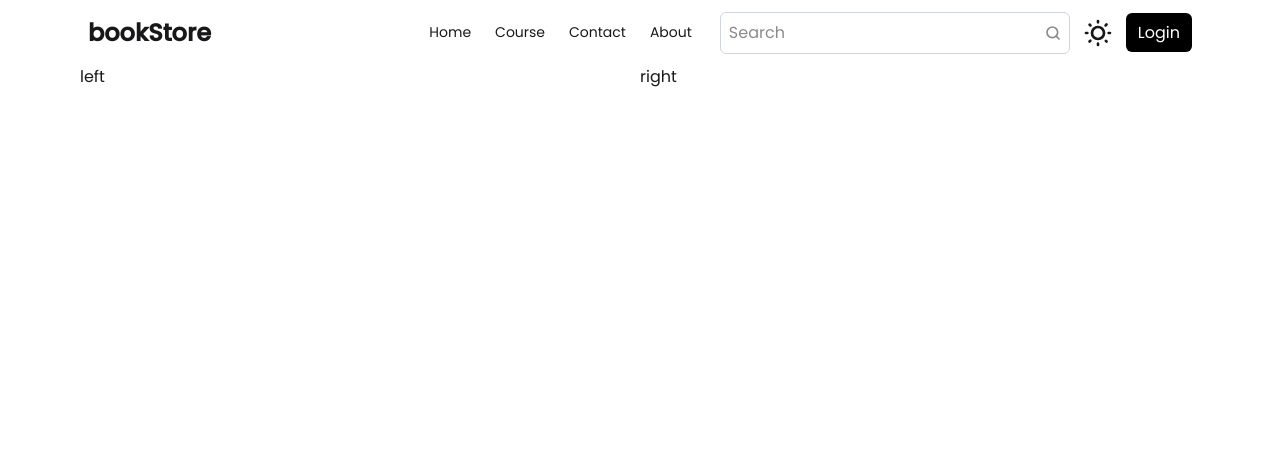
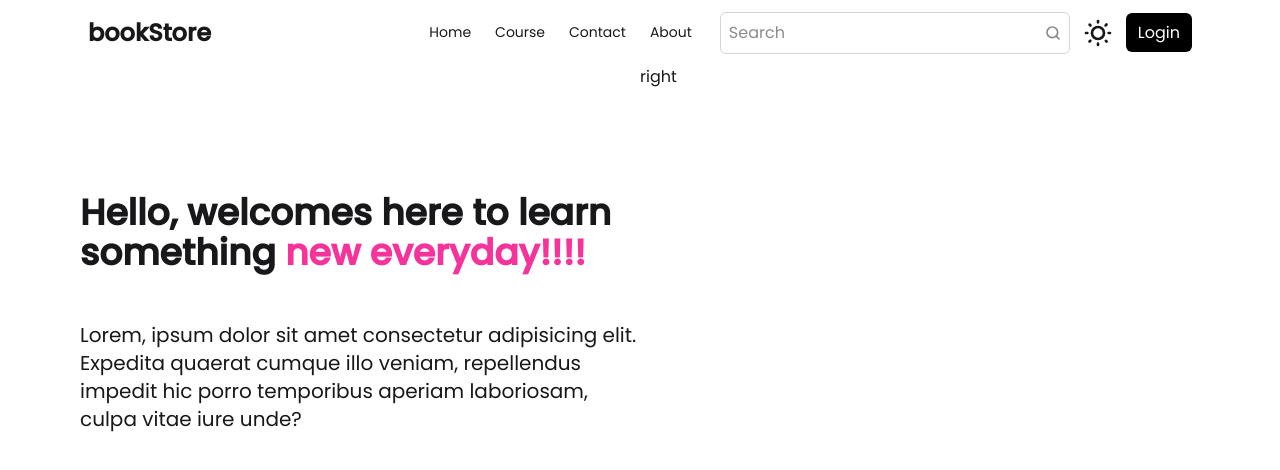
Before and after one commit to KrishnaBir/bookstore, a React app in the folder frontend/: page / in a window 1280 px wide. Shown: the top 470 px of the page. Built offline with nearby package versions, Linux system fonts and the light colour scheme; the HTML template or start-up script is replaced by a standard one.

Commit message:
banner left part

```diff
--- a/frontend/src/components/Banner.jsx
+++ b/frontend/src/components/Banner.jsx
@@ -4,7 +4,12 @@ function Banner() {
   return (
     <>
       <div className='max-w-screen-2xl container mx-auto md:px-20 px-4 flex flex-col md:flex-row'>
-        <div className='w-full md:w-1/2'>left</div>
+        <div className='w-full md:w-1/2 mt-12 md:mt-32'>
+          <div className='space-y-12'>
+            <h1 className='text-4xl font-bold'>Hello, welcomes here to learn something <span className='text-pink-500'>new everyday!!!!</span> </h1>
+            <p className='text-xl'>Lorem, ipsum dolor sit amet consectetur adipisicing elit. Expedita quaerat cumque illo veniam, repellendus impedit hic porro temporibus aperiam laboriosam, culpa vitae iure unde?</p>
+          </div>
+        </div>
         <div className='w-full md:w-1/2'>right</div>
       </div>
     </>
```
